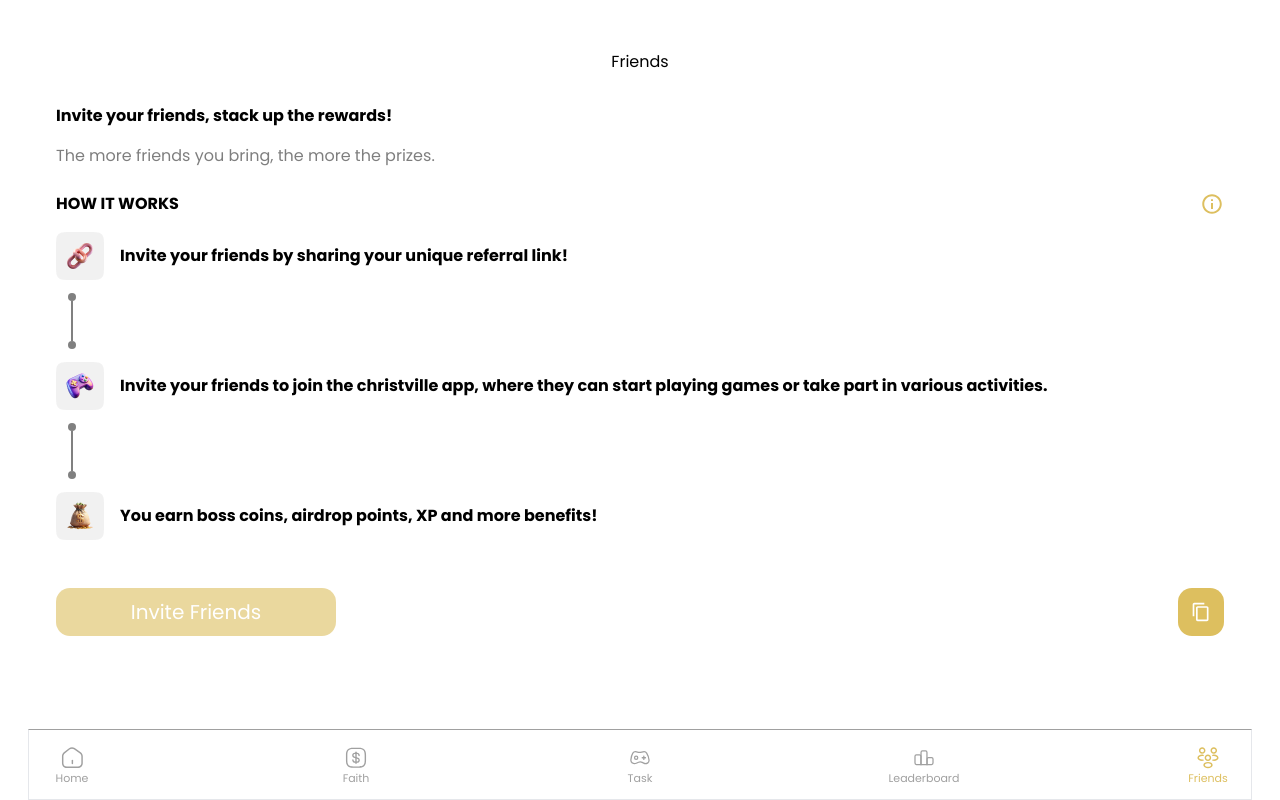
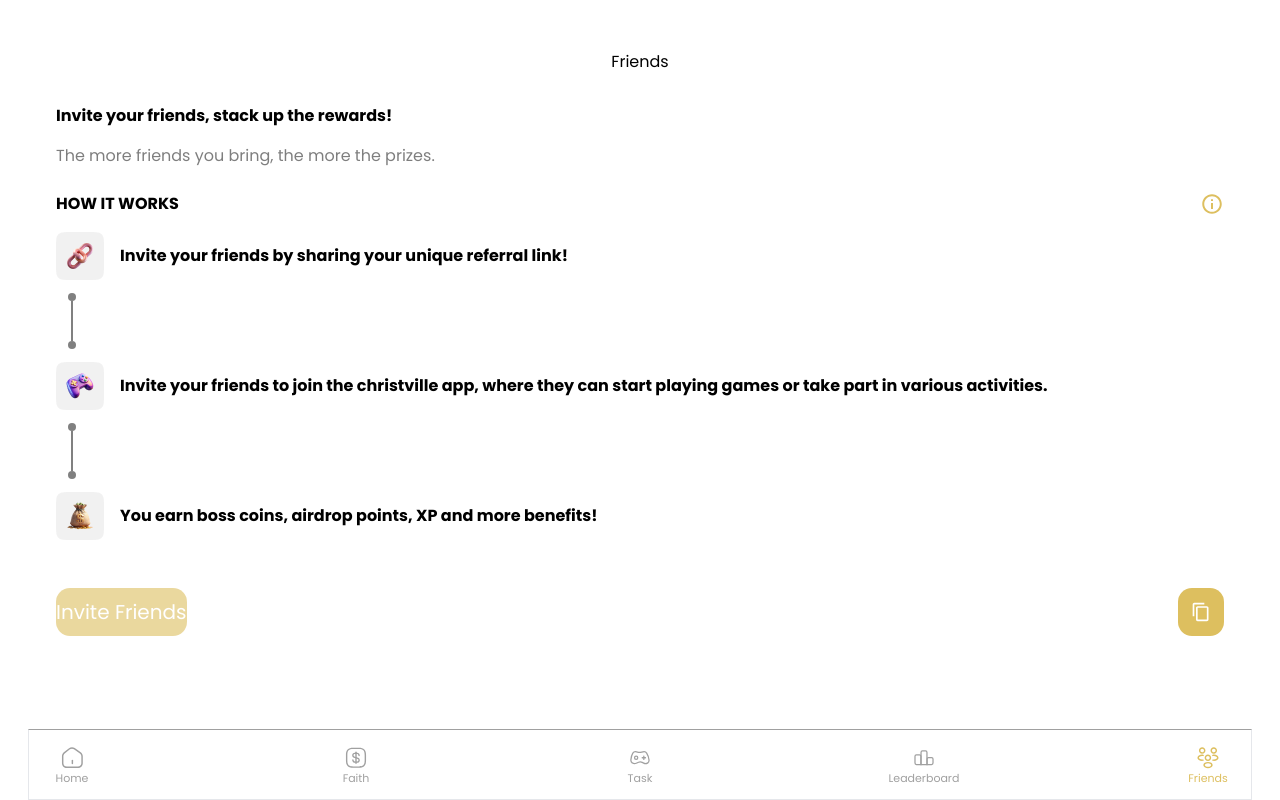
Before and after one commit to SamsonI95/christville-app, a React (Vite) app: page /app/page-5 in a window 1280 px wide. Built offline with nearby package versions, Linux system fonts and the light colour scheme; no server answers; a web font is replaced by a local one.

Commit message:
Share button integration - phase 4

```diff
--- a/src/Pages/AppPages/FriendsPage.jsx
+++ b/src/Pages/AppPages/FriendsPage.jsx
@@ -105,12 +105,12 @@ const FriendsPage = () => {
             if (!referralKey) await fetchReferralKey();
           }}
         >
-          <button
-            className="text-[20px] bg-customGold text-white w-[280px] h-[48px] rounded-[14px]"
+          <div
+            className="flex items-center justify-center text-[20px] bg-customGold text-white h-[48px] rounded-[14px]"
             disabled={loading}
           >
-            {loading ? "Generating Link..." : "Invite Friends"}
-          </button>
+            <h3>{loading ? "Generating Link..." : "Invite Friends"}</h3>
+          </div>
         </TelegramShareButton>
         <button
           onClick={() => {
```
